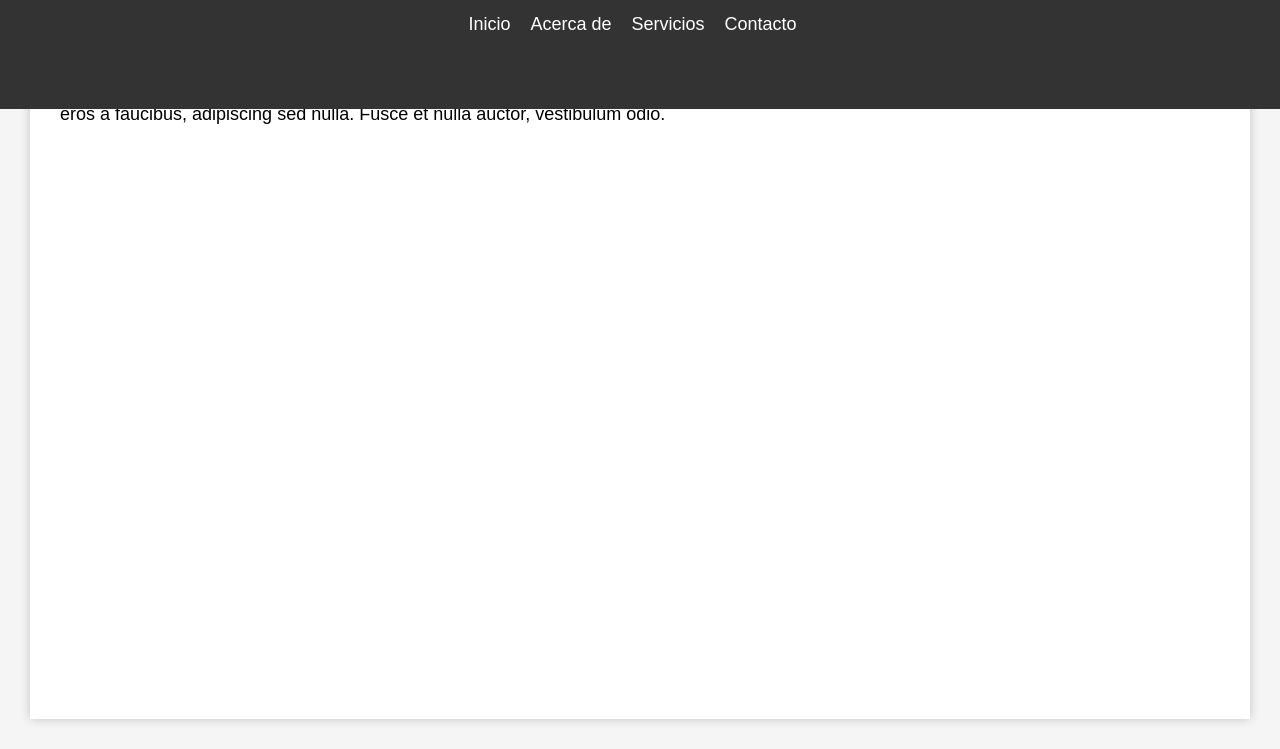
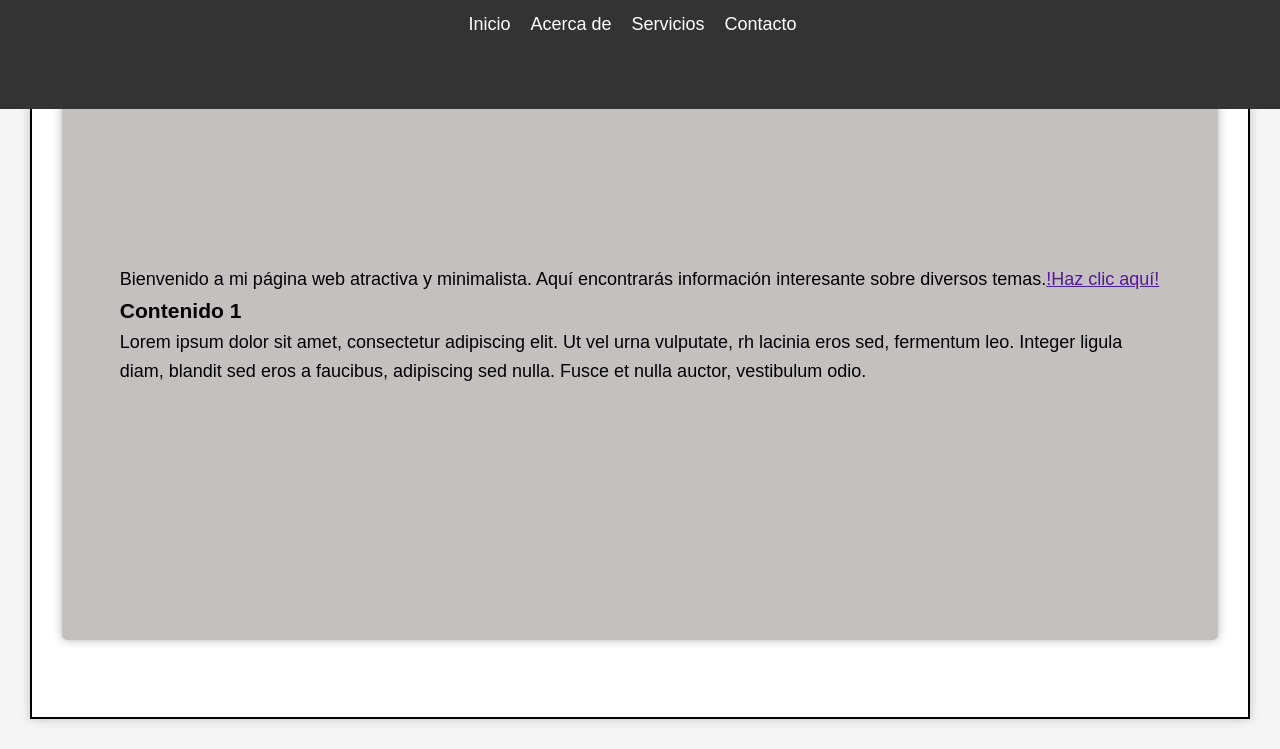
Before and after one commit to AndresGamboa11/manual-de-html-y-css, a plain HTML site: page index.html in a window 1280 px wide. Shown: the part 51-800 px from the top of the page. Drawn offline with Linux system fonts and the light colour scheme.

Commit message:
modificacion de index y css

```diff
--- a/styles/Style.css
+++ b/styles/Style.css
@@ -40,9 +40,17 @@ h1{
     display: inline-block; /* Coloca los elementos de la lista en línea */
     margin-right: 15px; /* Espacio entre los elementos */
 }
+.seccion{
+    padding: 5%;
+    bottom: 100%;
+    background-color: #c4c0c0;
+    padding: 22% 5%;
+    border-radius: 5px;
+    box-shadow: 0 0 10px rgba(0, 0, 0,0.3);
+}
 
 .contenido{
-    flex: 1;
+    border: 2px black solid;
     padding: 30px;
     background-color: #fff;
     box-shadow: 0 0 10px rgba(0, 0, 0
```
